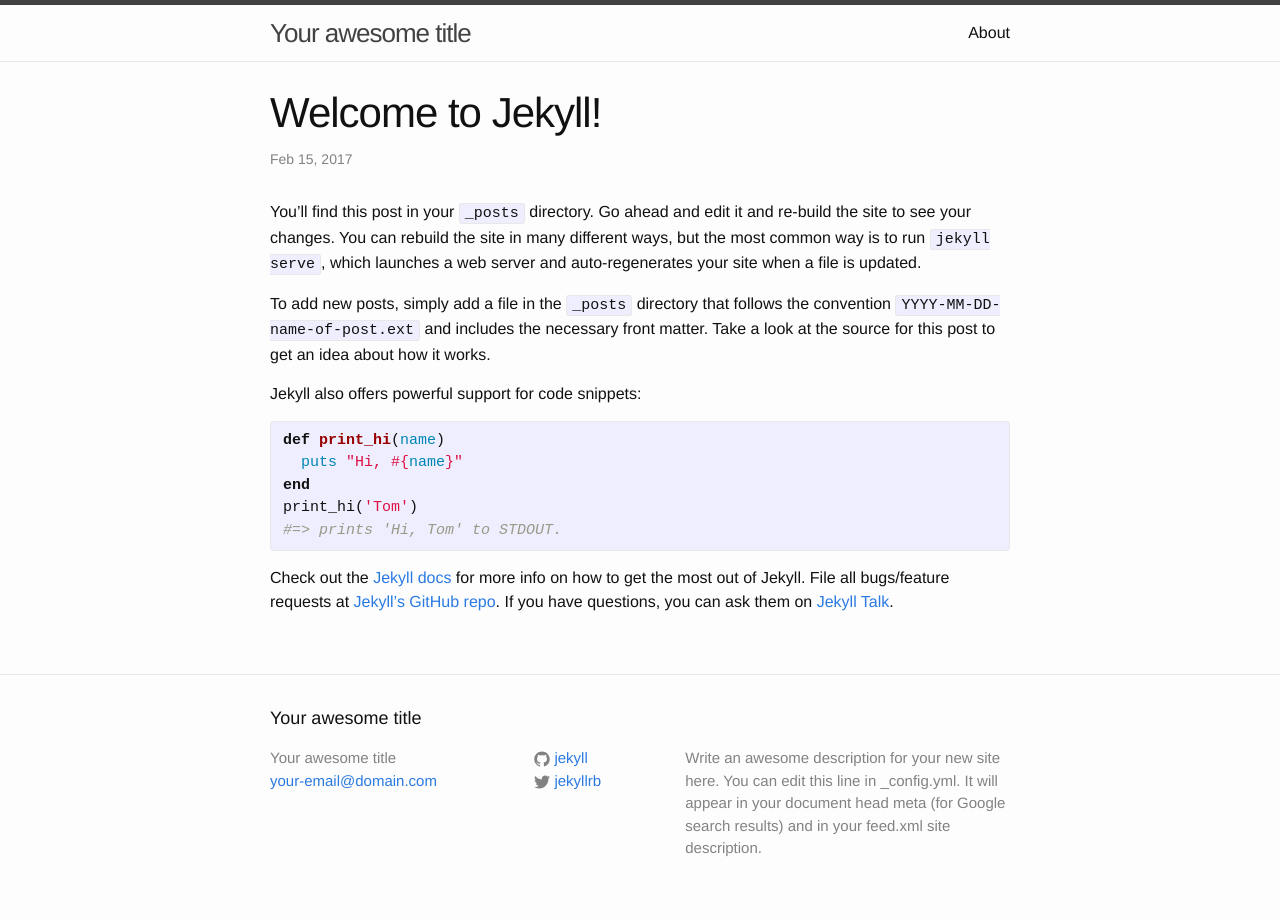
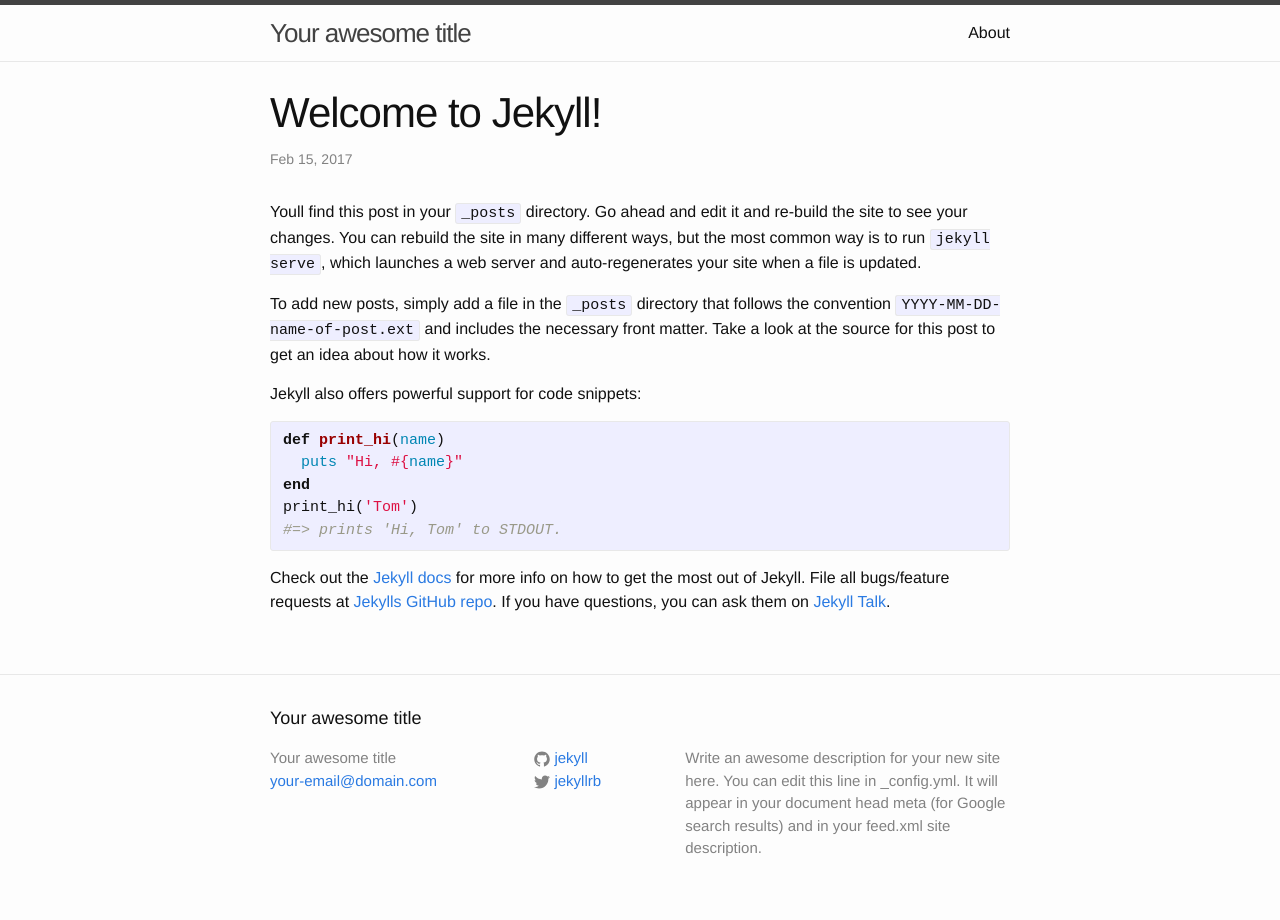
Before and after one commit to iamsubin/iamsubin.github.io, a Jekyll site: the page built from _posts/2017-02-15-welcome-to-jekyll.markdown, in a window 1280 px wide. Built offline with Jekyll 4.4.1, drawn with Linux system fonts in a browser that asks for light colours.

Commit message:
Giving name

```diff
--- a/_layouts/post.html
+++ b/_layouts/post.html
@@ -5,7 +5,7 @@ layout: default
 
   <header class="post-header">
     <h1 class="post-title" itemprop="name headline">{{ page.title }}</h1>
-    <p class="post-meta"><time datetime="{{ page.date | date_to_xmlschema }}" itemprop="datePublished">{{ page.date | date: "%b %-d, %Y" }}</time>{% if page.author %} • <span itemprop="author" itemscope itemtype="http://schema.org/Person"><span itemprop="name">{{ page.author }}</span></span>{% endif %}</p>
+    <p class="post-meta"><time datetime="{{ page.date | date_to_xmlschema }}" itemprop="datePublished">{{ page.date | date: "%b %-d, %Y" }}</time>{% if page.author %}  <span itemprop="author" itemscope itemtype="http://schema.org/Person"><span itemprop="name">{{ page.author }}</span></span>{% endif %}</p>
   </header>
 
   <div class="post-content" itemprop="articleBody">
--- a/_posts/2017-02-15-welcome-to-jekyll.markdown
+++ b/_posts/2017-02-15-welcome-to-jekyll.markdown
@@ -4,7 +4,7 @@ title:  "Welcome to Jekyll!"
 date:   2017-02-15 06:03:39 -0500
 categories: jekyll update
 ---
-You’ll find this post in your `_posts` directory. Go ahead and edit it and re-build the site to see your changes. You can rebuild the site in many different ways, but the most common way is to run `jekyll serve`, which launches a web server and auto-regenerates your site when a file is updated.
+Youll find this post in your `_posts` directory. Go ahead and edit it and re-build the site to see your changes. You can rebuild the site in many different ways, but the most common way is to run `jekyll serve`, which launches a web server and auto-regenerates your site when a file is updated.
 
 To add new posts, simply add a file in the `_posts` directory that follows the convention `YYYY-MM-DD-name-of-post.ext` and includes the necessary front matter. Take a look at the source for this post to get an idea about how it works.
 
@@ -18,7 +18,7 @@ print_hi('Tom')
 #=> prints 'Hi, Tom' to STDOUT.
 {% endhighlight %}
 
-Check out the [Jekyll docs][jekyll-docs] for more info on how to get the most out of Jekyll. File all bugs/feature requests at [Jekyll’s GitHub repo][jekyll-gh]. If you have questions, you can ask them on [Jekyll Talk][jekyll-talk].
+Check out the [Jekyll docs][jekyll-docs] for more info on how to get the most out of Jekyll. File all bugs/feature requests at [Jekylls GitHub repo][jekyll-gh]. If you have questions, you can ask them on [Jekyll Talk][jekyll-talk].
 
 [jekyll-docs]: http://jekyllrb.com/docs/home
 [jekyll-gh]:   https://github.com/jekyll/jekyll
```
